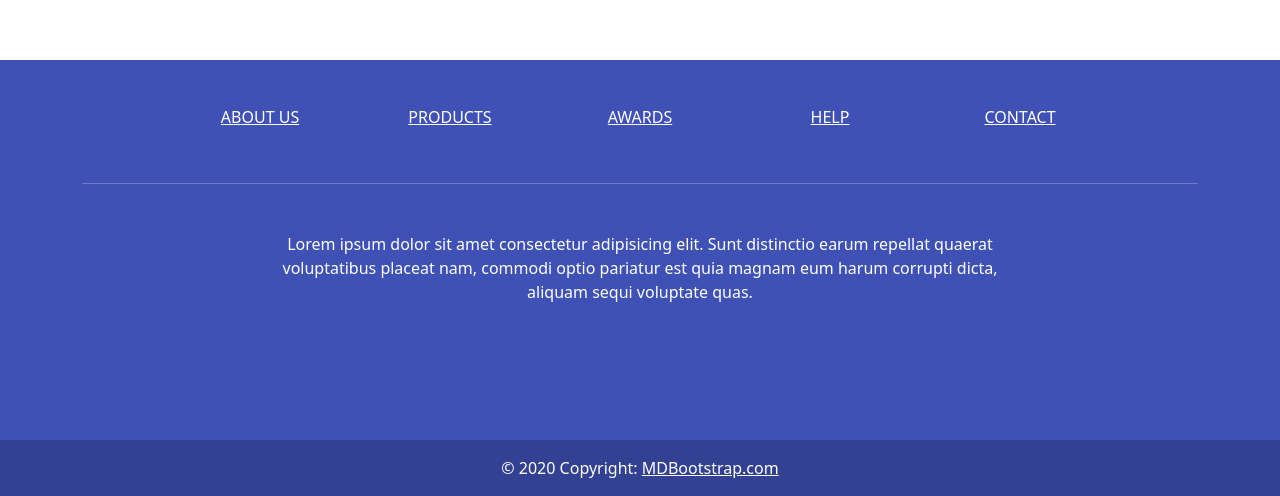
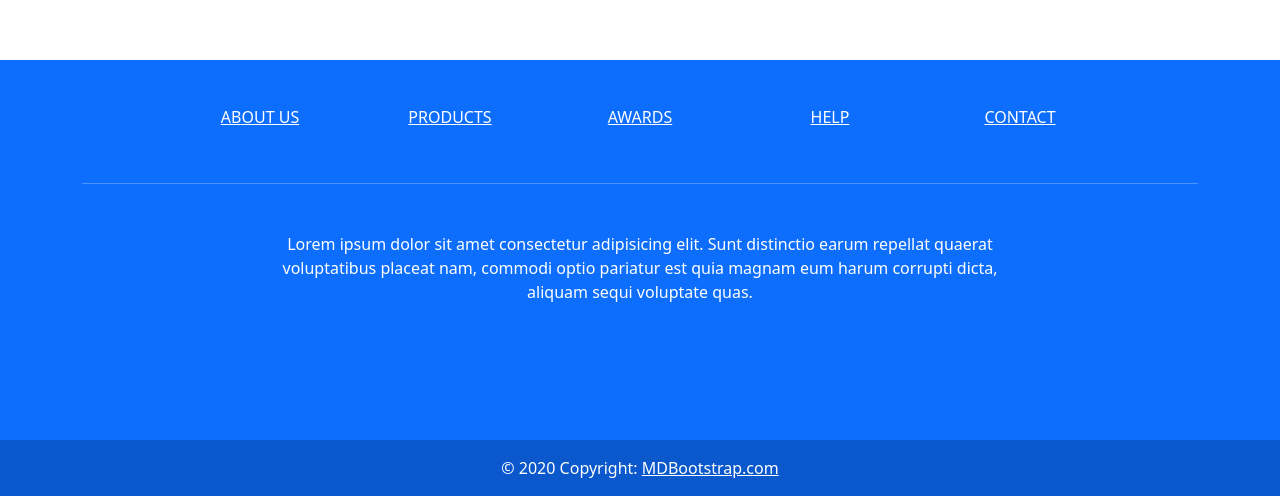
Before and after one commit to BrandonAlexisDev22/SkillForge, a React (Vite) app in the folder frontend/: page /registro in a window 1280 px wide. Shown: the part 849-1345 px from the top of the page. Built offline with nearby package versions, Linux system fonts and the light colour scheme.

Commit message:
feat: change color to bg footer

```diff
--- a/frontend/src/components/Footer.tsx
+++ b/frontend/src/components/Footer.tsx
@@ -5,9 +5,7 @@ function Footer() {
       <div>
         {/* Footer */}
         <footer
-          className="text-center text-white"
-          style={{ backgroundColor: '#3f51b5' }}
-        >
+          className="text-center text-white bg-primary">
           {/* Grid container */}
           <div className="container">
             {/* Section: Links */}
```
